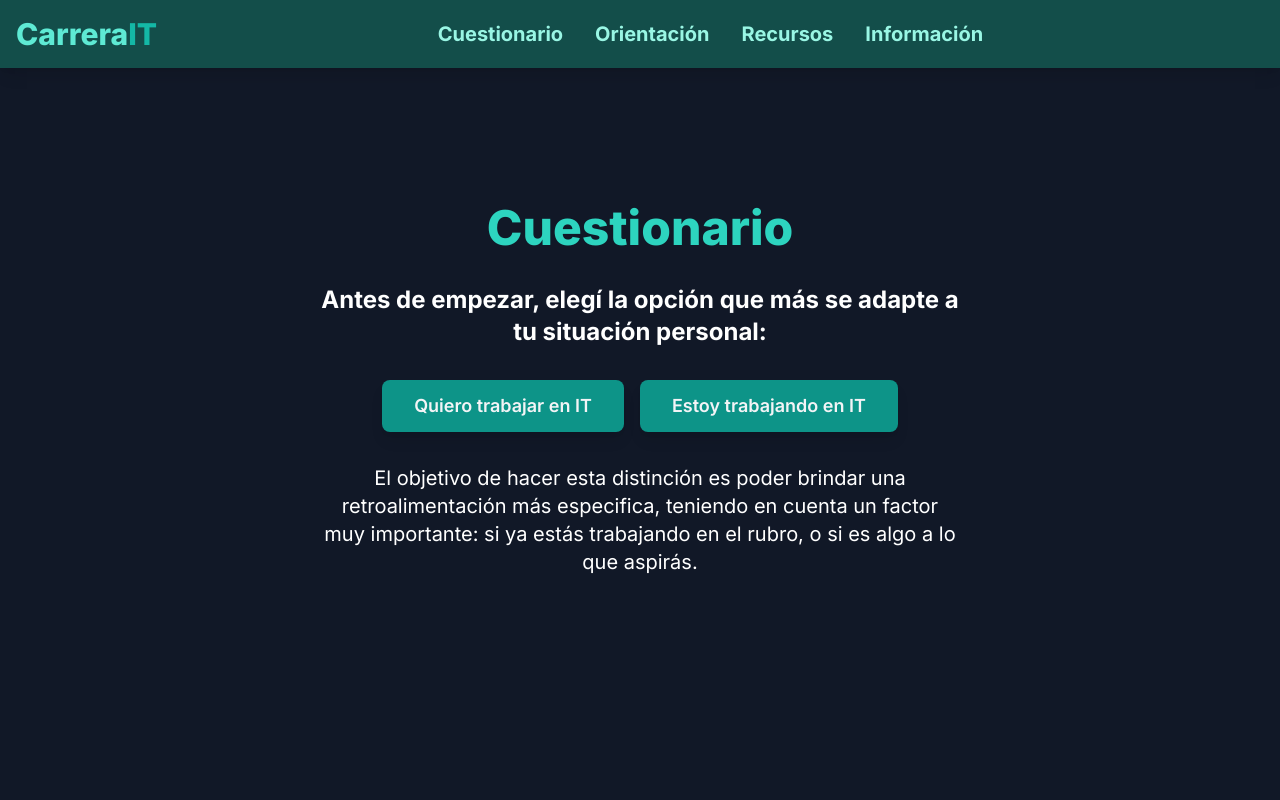
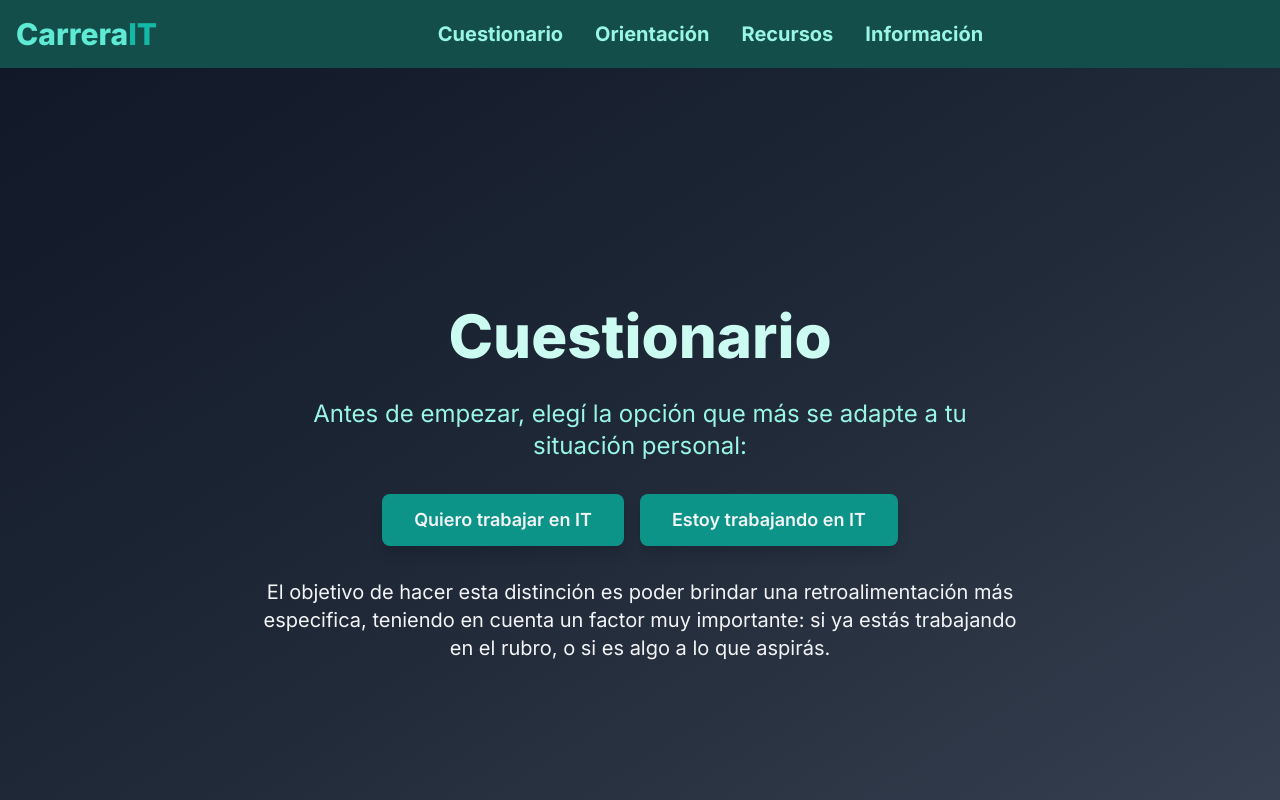
Before and after one commit to aronmilenait/carrerait-roadmap, a Next.js app in the folder carrerait-roadmap/: page /cuestionario in a window 1280 px wide. Shown: the top 800 px of the page. Built offline with nearby package versions, Linux system fonts and the light colour scheme.

Commit message:
Improve the appearence of the survey selection component.

```diff
--- a/carrerait-roadmap/src/app/components/Survey/SurveySelect.tsx
+++ b/carrerait-roadmap/src/app/components/Survey/SurveySelect.tsx
@@ -2,11 +2,16 @@
 
 const SurveySelector = () => {
   return (
-    <section className="min-h-screen bg-grey-950 text-white space-y-8 py-10 px-4 max-w-2xl mx-auto rounded-lg">
-      <h1 className="text-3xl sm:text-4xl md:text-5xl text-teal-400 font-extrabold mb-6 text-center">
+    <section className="min-h-screen bg-gradient-to-br from-gray-900 via-gray-800 to-gray-700 text-gray-100 p-6 md:p-24 flex flex-col justify-center items-center">
+      <div className="text-center space-y-6 md:space-y-8">
+        <div className="relative mb-8">
+          <span className="absolute inset-0 bg-gradient-to-r from-teal-500 to-teal-300 blur-sm opacity-30 -z-10"></span>
+        </div>
+        <h1 className="text-teal-100 text-4xl sm:text-5xl md:text-6xl font-extrabold leading-tight max-w-3xl mx-auto relative">
           Cuestionario
+          <span className="absolute inset-0 bg-gradient-to-r from-teal-500 to-teal-300 blur-sm opacity-30 -z-10"></span>
         </h1>
-      <p className="text-2xl font-bold mb-8 text-center">
+        <p className="text-teal-200 text-base sm:text-lg md:text-2xl max-w-2xl mx-auto">
           Antes de empezar, elegí la opción que más se adapte a tu situación
           personal:
         </p>
@@ -24,12 +29,13 @@ const SurveySelector = () => {
             Estoy trabajando en IT
           </a>
         </div>
-      <p className="text-xl mt-8 mb-8 text-center">
+        <p className="text-xl mt-8 mb-8 text-center max-w-3xl mx-auto">
           El objetivo de hacer esta distinción es poder brindar una
           retroalimentación más especifica, teniendo en cuenta un factor muy
           importante: si ya estás trabajando en el rubro, o si es algo a lo que
           aspirás.
         </p>
+      </div>
     </section>
   );
 };
--- a/carrerait-roadmap/src/app/cuestionario/page.tsx
+++ b/carrerait-roadmap/src/app/cuestionario/page.tsx
@@ -2,8 +2,6 @@ import SurveySelect from "../components/Survey/SurveySelect";
 
 export default function SurveyPage() {
   return (
-    <main className="p-6 md:p-24">
       <SurveySelect />
-    </main>
   );
 }
```
Lines whose indentation alone changed are shown as unchanged.
